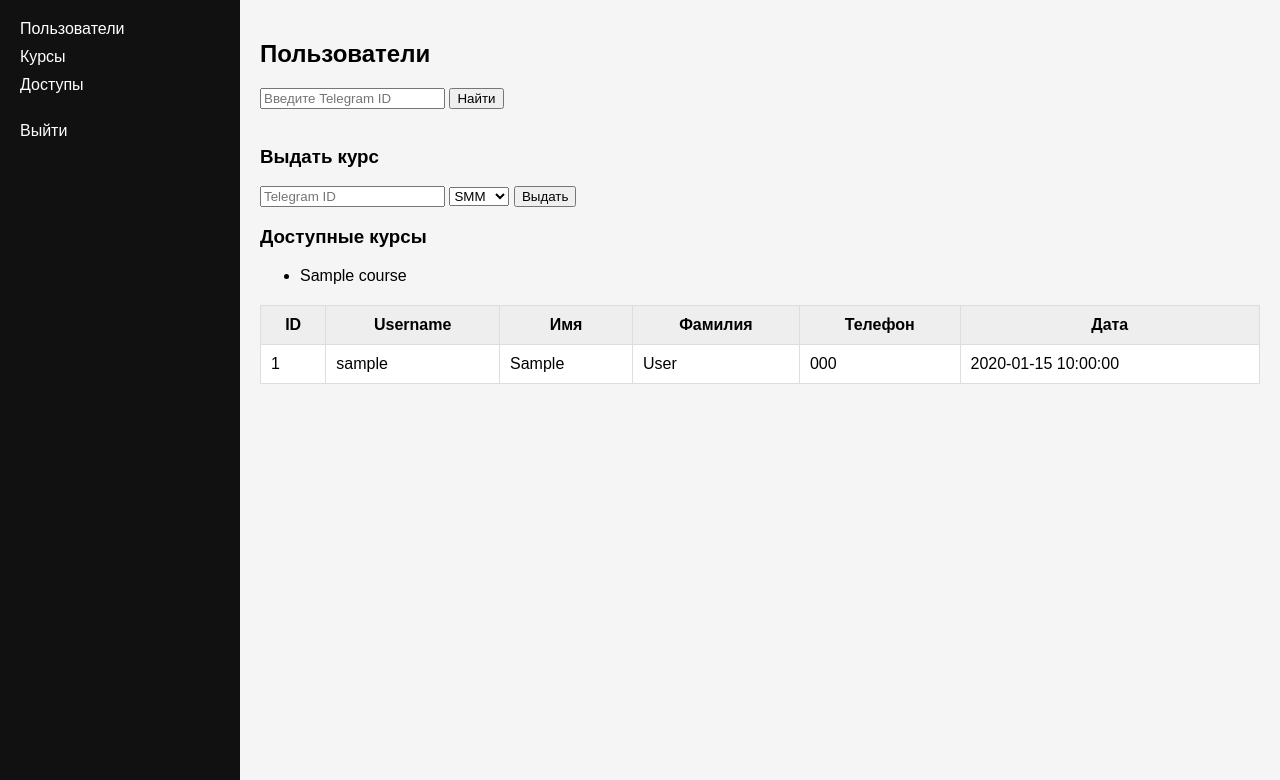
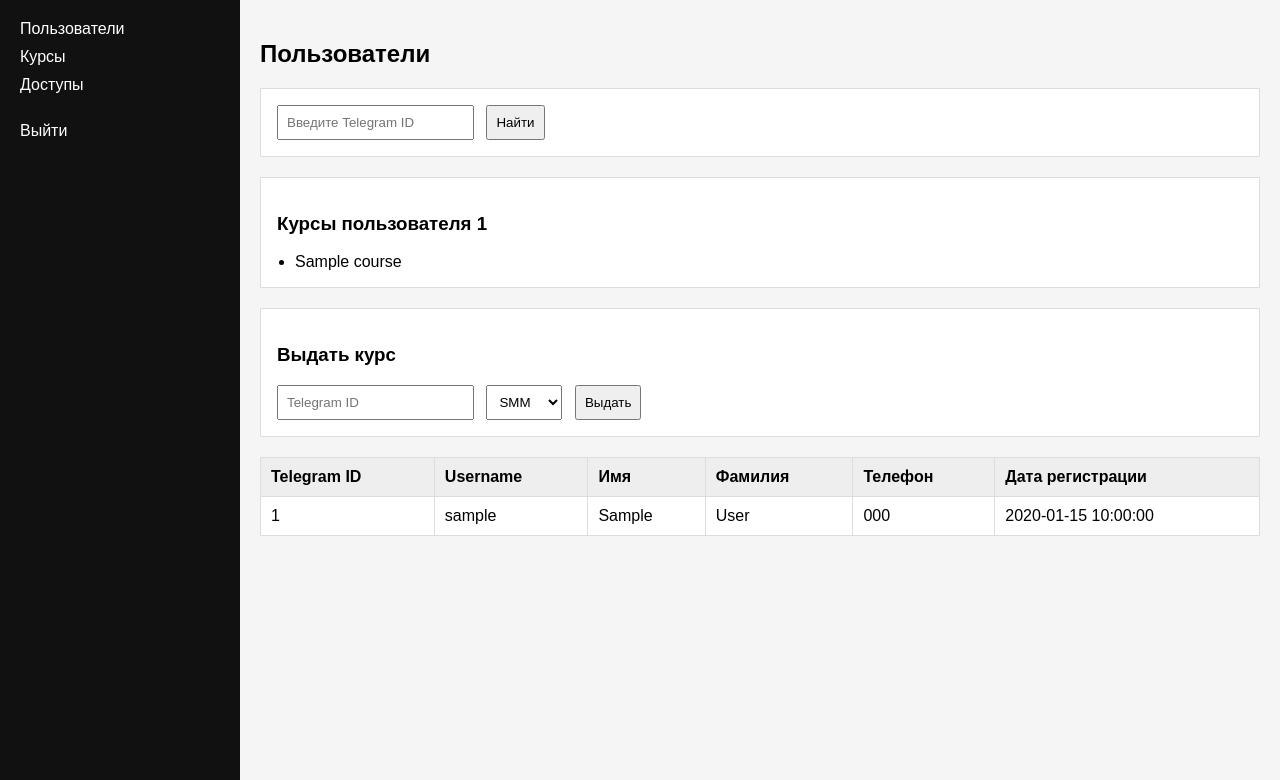
Before and after one commit to ravsanasurov067-pixel/guphub, a Flask app: template admin/templates/dashboard.html in a window 1280 px wide. Shown: the part 60-840 px from the top of the page. Run offline with Flask 3, Linux system fonts and the light colour scheme; the template is opened without the code that fills it: most values are stand-ins (such as "Sample title", 1, 10 or a date in 2020); some libraries are stand-ins or nearby versions.

Commit message:
show all users in admin dashboard

```diff
--- a/admin/app.py
+++ b/admin/app.py
@@ -54,6 +54,27 @@ def get_user_courses(telegram_id):
 
     return [row[0] for row in cursor.fetchall()]
 
+def get_all_users():
+    cursor.execute("""
+        SELECT telegram_id, username, first_name, last_name, phone, created_at
+        FROM users
+        ORDER BY created_at DESC
+    """)
+
+    rows = cursor.fetchall()
+
+    users = []
+    for row in rows:
+        users.append({
+            "telegram_id": row[0],
+            "username": row[1],
+            "first_name": row[2],
+            "last_name": row[3],
+            "phone": row[4],
+            "created_at": row[5]
+        })
+
+    return users
 
 @app.route("/", methods=["GET", "POST"])
 def login():
@@ -76,20 +97,18 @@ def dashboard():
     telegram_id = request.args.get("telegram_id")
     message = request.args.get("message")
 
-    users = []
+    users = get_all_users()
     user_courses = []
 
     if telegram_id:
-        user = get_user(telegram_id)
-        if user:
-            users.append(user)
-            user_courses = get_user_courses(telegram_id)
+        user_courses = get_user_courses(telegram_id)
 
     return render_template(
         "dashboard.html",
         users=users,
         message=message,
-        user_courses=user_courses
+        user_courses=user_courses,
+        selected_telegram_id=telegram_id
     )
 
 
--- a/admin/templates/dashboard.html
+++ b/admin/templates/dashboard.html
@@ -28,7 +28,7 @@
             width: 200px;
             background: #111;
             color: #fff;
-            height: calc(100vh - 60px);
+            min-height: calc(100vh - 60px);
             padding: 20px;
         }
 
@@ -44,6 +44,13 @@
             padding: 20px;
         }
 
+        .card {
+            background: #fff;
+            padding: 16px;
+            margin-bottom: 20px;
+            border: 1px solid #ddd;
+        }
+
         table {
             width: 100%;
             background: #fff;
@@ -54,10 +61,26 @@
         th, td {
             padding: 10px;
             border: 1px solid #ddd;
+            text-align: left;
+            vertical-align: top;
         }
 
         th {
             background: #eee;
+        }
+
+        .courses {
+            margin: 0;
+            padding-left: 18px;
+        }
+
+        .muted {
+            color: #666;
+        }
+
+        input, select, button {
+            padding: 8px;
+            margin-right: 8px;
         }
     </style>
 </head>
@@ -83,16 +106,30 @@
         <h2>Пользователи</h2>
 
         {% if message %}
-            <p><b>{{ message }}</b></p>
+            <div class="card">
+                <b>{{ message }}</b>
+            </div>
         {% endif %}
 
+        <div class="card">
             <form method="GET">
                 <input type="text" name="telegram_id" placeholder="Введите Telegram ID">
                 <button type="submit">Найти</button>
             </form>
+        </div>
 
-        <br>
+        {% if selected_telegram_id and user_courses %}
+            <div class="card">
+                <h3>Курсы пользователя {{ selected_telegram_id }}</h3>
+                <ul class="courses">
+                    {% for course in user_courses %}
+                        <li>{{ course }}</li>
+                    {% endfor %}
+                </ul>
+            </div>
+        {% endif %}
 
+        <div class="card">
             <h3>Выдать курс</h3>
 
             <form method="POST" action="/give-access">
@@ -106,33 +143,25 @@
 
                 <button type="submit">Выдать</button>
             </form>
-
-        {% if user_courses %}
-            <h3>Доступные курсы</h3>
-            <ul>
-                {% for course in user_courses %}
-                    <li>{{ course }}</li>
-                {% endfor %}
-            </ul>
-        {% endif %}
+        </div>
 
         <table>
             <tr>
-                <th>ID</th>
+                <th>Telegram ID</th>
                 <th>Username</th>
                 <th>Имя</th>
                 <th>Фамилия</th>
                 <th>Телефон</th>
-                <th>Дата</th>
+                <th>Дата регистрации</th>
             </tr>
 
             {% for user in users %}
             <tr>
                 <td>{{ user.telegram_id }}</td>
-                <td>{{ user.username }}</td>
-                <td>{{ user.first_name }}</td>
-                <td>{{ user.last_name }}</td>
-                <td>{{ user.phone }}</td>
+                <td>{{ user.username or "-" }}</td>
+                <td>{{ user.first_name or "-" }}</td>
+                <td>{{ user.last_name or "-" }}</td>
+                <td>{{ user.phone or "-" }}</td>
                 <td>{{ user.created_at }}</td>
             </tr>
             {% endfor %}
```
Lines whose indentation alone changed are shown as unchanged.
